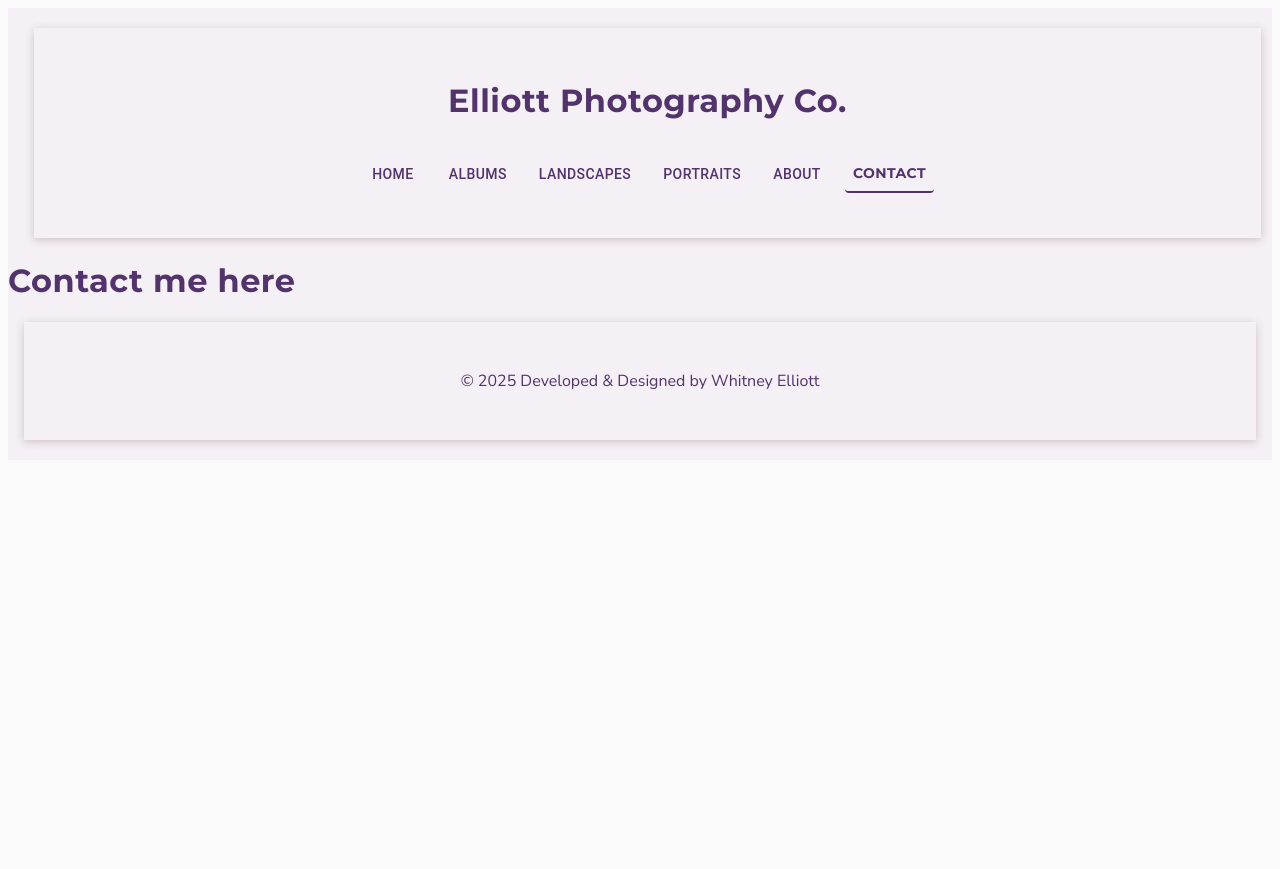
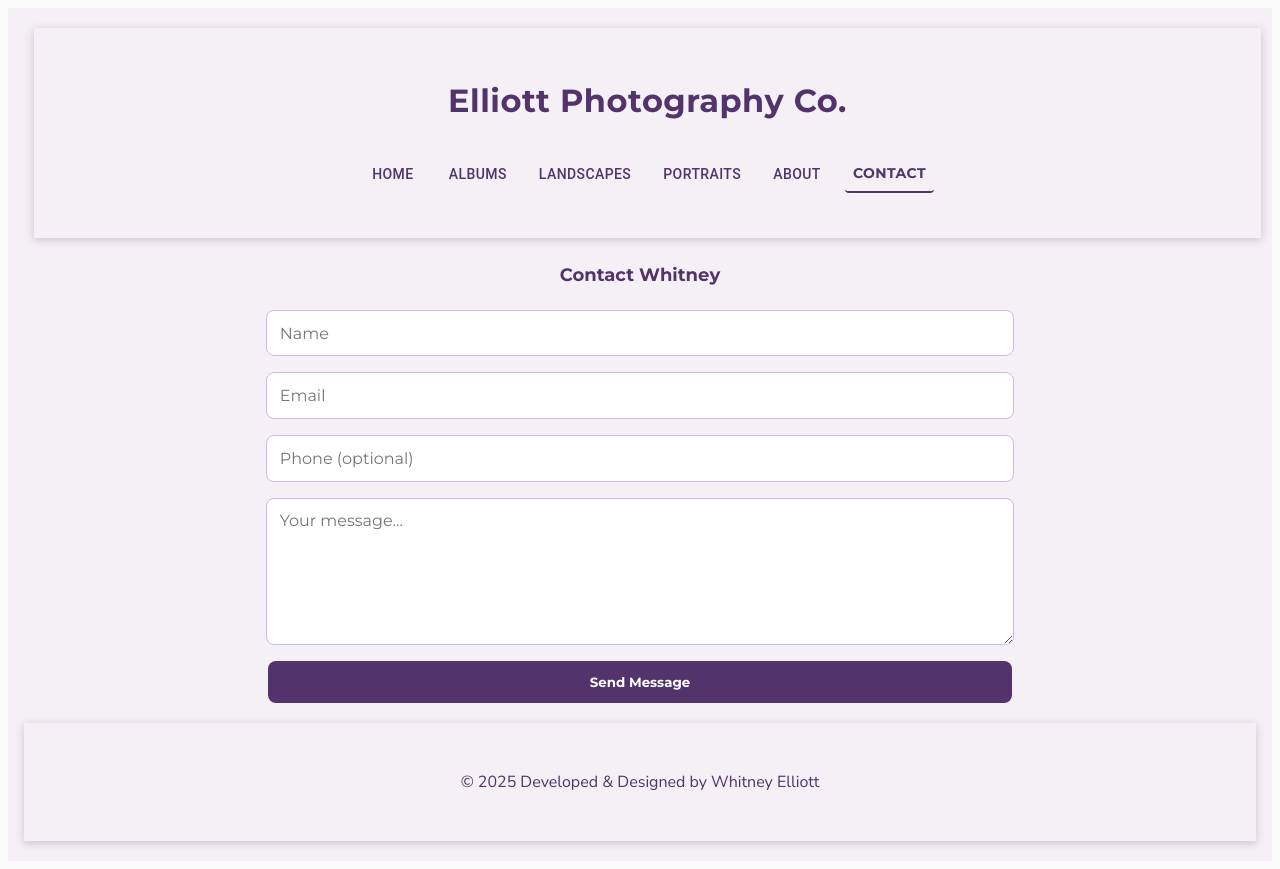
Before and after one commit to wmeulink/my-photography-app, a React (Vite) app: page /contact in a window 1280 px wide. Before the commit the page ends 800 px from the top, so only its background shows below. Built offline with nearby package versions, Linux system fonts and the light colour scheme.

Commit message:
Adding Tags for the upload

```diff
--- /dev/null
+++ b/src/components/Contact.css
@@ -0,0 +1,94 @@
+.contact-container {
+    height: auto;
+    min-height: auto;
+    width: 100%;
+    display: flex;
+    flex-direction: column;
+    align-items: center;
+    justify-content: center;
+}
+
+.contact-header {
+    height:70px;
+    font-size: 18px;
+    display: flex;
+    font-weight: bolder;
+    align-items: center;
+    font-family: 'Montserrat', sans-serif;
+}
+
+.contact-intro {
+  text-align: center;
+  color: #6a537d;
+  margin-bottom: 2rem;
+  line-height: 1.6;
+}
+
+.contact-form {
+  display: flex;
+  width:60%;
+  flex-direction: column;
+  font-family: 'Montserrat', sans-serif;
+  margin-bottom:20px;
+  align-items: center;
+  gap: 1rem;
+}
+
+.contact-form input,
+.contact-form textarea {
+  border: 1px solid #d0b8e6;
+  border-radius: 8px;
+  padding: 0.8rem;
+  width: 95%;
+  font-size: 1rem;
+  font-family: 'Montserrat', sans-serif;
+  background-color: #fff;
+}
+
+.contact-form textarea {
+  min-height: 120px;
+  font-family: 'Montserrat', sans-serif;
+  resize: vertical;
+  width:95%;
+}
+
+.contact-form button {
+  background: #52336c;
+  color: white;
+  border: none;
+  border-radius: 8px;
+  padding: 0.8rem 1rem;
+  cursor: pointer;
+  font-weight: 600;
+  width: 98%; font-family: 'Montserrat', sans-serif;
+  transition: background 0.25s ease;
+}
+
+.contact-form button:hover {
+  background: #694a87;
+}
+
+.thank-you {
+  text-align: center;
+  font-size: 1.1rem;
+  color: #52336c;
+  margin-top: 1.5rem;
+}
+
+.contact-links {
+  margin-top: 2rem;
+  text-align: center;
+  display: flex;
+  flex-direction: column;
+  gap: 0.4rem;
+}
+
+.contact-links a {
+  color: #694a87;
+  text-decoration: none;
+  font-weight: 500;
+}
+
+.contact-links a:hover {
+  text-decoration: underline;
+}
--- a/src/components/Contact.jsx
+++ b/src/components/Contact.jsx
@@ -1,12 +1,79 @@
-import React from "react";
-import PhotoGallery from "./PhotoGallery";
+import React, { useState } from "react";
+import "./Contact.css";
 
-function Contact() {
-    return (
-      <div>
-        <h1>Contact me here</h1>
+const API_URL = import.meta.env.VITE_API_URL || "";
+
+export default function Contact() {
+  const [name, setName] = useState("");
+  const [email, setEmail] = useState("");
+  const [phone, setPhone] = useState("");
+  const [message, setMessage] = useState("");
+  const [status, setStatus] = useState("");
+
+  const handleSubmit = async (e) => {
+    e.preventDefault();
+
+    const data = { name, email, phone, message };
+
+    try {
+      const res = await fetch(`${API_URL}/api/Contact`, {
+        method: "POST",
+        headers: { "Content-Type": "application/json" },
+        body: JSON.stringify(data),
+      });
+
+      const result = await res.json();
+
+      if (res.ok) {
+        setStatus("Message sent successfully!");
+        setName("");
+        setEmail("");
+        setPhone("");
+        setMessage("");
+      } else {
+        setStatus(result.error || "Failed to send message.");
+      }
+    } catch (error) {
+      console.error(error);
+      setStatus("Network error. Please try again later.");
+    }
+  };
+
+  return (
+    <div className="contact-container">
+      <div className="contact-header">
+      <div>Contact Whitney</div>
       </div>
-    );
-  }
-
-export default Contact;
+      <form className="contact-form" onSubmit={handleSubmit}>
+        <input
+          type="text"
+          placeholder="Name"
+          value={name}
+          onChange={(e) => setName(e.target.value)}
+          required
+        />
+        <input
+          type="email"
+          placeholder="Email"
+          value={email}
+          onChange={(e) => setEmail(e.target.value)}
+          required
+        />
+        <input
+          type="tel"
+          placeholder="Phone (optional)"
+          value={phone}
+          onChange={(e) => setPhone(e.target.value)}
+        />
+        <textarea
+          placeholder="Your message..."
+          value={message}
+          onChange={(e) => setMessage(e.target.value)}
+          required
+        ></textarea>
+        <button type="submit">Send Message</button>
+      </form>
+      {status && <p className="contact-status">{status}</p>}
+    </div>
+  );
+}
--- a/src/components/Home.css
+++ b/src/components/Home.css
@@ -41,6 +41,7 @@
   width: 100%;
   height: auto;
   margin-bottom: 30px;
+  cursor: pointer;
   border-radius: 8px;
   box-shadow: 0 4px 12px rgba(0, 0, 0, 0.15);
   transition: transform 0.3s ease, box-shadow 0.3s ease;
--- a/src/components/Landscapes.css
+++ b/src/components/Landscapes.css
@@ -19,6 +19,7 @@
   max-width: 98.5%;
   margin-left: 10px;
   display: flex;
+  flex-direction: column;
   align-items: center;
   gap: 12px;
   height: 100px;
@@ -27,17 +28,10 @@
 .button-container {
   height: 50px;
   display: flex;
+  gap: 12px;
   align-items: center;
   justify-content: center;
-}
-
-.category-header {
-  font-family: 'Montserrat', sans-serif;
-  display: flex;
-  align-items: center;
-  justify-content: center;
-  font-size: 16px;
-  font-weight: bolder;
+  width:100%;
 }
 
 .landscape-header {
--- a/src/components/Portraits.jsx
+++ b/src/components/Portraits.jsx
@@ -59,6 +59,7 @@ export default function Portraits() {
     <div className="portraits-container">
       <Box sx={{ p: 4 }} className="page-container">
         <Box>
+          <div className="portrait-upload-container">
             <div className="portrait-header">
               Polaroid portraits
             </div>
@@ -75,6 +76,7 @@ export default function Portraits() {
 
               <Categories category={category} setCategory={setCategory} apiEndpoint="/api/Portraits/categories" />
             </Box>
+          </div>
           </div>
 
         </Box>
@@ -121,6 +123,7 @@ export default function Portraits() {
           <DialogTitle>Upload New Portrait</DialogTitle>
           <DialogContent>
             <UploadPhoto
+              type="portrait"
               onUploadSuccess={() => {
                 fetchPortraits();
                 setUploadModalOpen(false);
--- a/src/components/UploadPhoto.jsx
+++ b/src/components/UploadPhoto.jsx
@@ -3,8 +3,10 @@ import "./UploadPhoto.css";
 
 const API_URL = import.meta.env.VITE_API_URL || "";
 
-export default function Upload({ onUploadSuccess }) {
+export default function Upload({ type = "landscape", onUploadSuccess }) {
   const [categories, setCategories] = useState([]);
+  const [tags, setTags] = useState([]);
+  const [selectedTags, setSelectedTags] = useState([]);
   const [file, setFile] = useState(null);
   const [categoryId, setCategoryId] = useState("");
   const [title, setTitle] = useState("");
@@ -13,30 +15,49 @@ export default function Upload({ onUploadSuccess }) {
   const [message, setMessage] = useState("");
   const [preview, setPreview] = useState(null);
 
+  // Fetch categories and tags dynamically
   useEffect(() => {
-        fetch(`${API_URL}/api/Landscapes/categories`)
+    const categoriesEndpoint =
+      type === "portrait"
+        ? `${API_URL}/api/Portraits/categories`
+        : `${API_URL}/api/Landscapes/categories`;
+
+    fetch(categoriesEndpoint)
       .then((res) => res.json())
       .then(setCategories)
       .catch((err) => console.error("Error fetching categories:", err));
-    }, []);
+
+    fetch(`${API_URL}/api/Tags`)
+      .then((res) => res.json())
+      .then(setTags)
+      .catch((err) => console.error("Error fetching tags:", err));
+  }, [type]);
 
   const handleSubmit = async (e) => {
     e.preventDefault();
 
-        if (!file || !title || !description || !categoryId) {
-            console.error("All fields are required");
+    if (!file || !title || !categoryId) {
+      setMessage("Please fill out all required fields.");
       return;
     }
 
     setUploading(true);
+    setMessage("");
+
     const formData = new FormData();
     formData.append("file", file);
     formData.append("categoryId", categoryId);
     formData.append("title", title);
     formData.append("description", description);
+    formData.append("tagNames", selectedTags.join(",")); // send comma-separated
+
+    const endpoint =
+      type === "portrait"
+        ? `${API_URL}/api/Portraits/upload`
+        : `${API_URL}/api/Landscapes/upload`;
 
     try {
-            const res = await fetch(`${API_URL}/api/Landscapes/upload`, {
+      const res = await fetch(endpoint, {
         method: "POST",
         body: formData,
       });
@@ -44,15 +65,23 @@ export default function Upload({ onUploadSuccess }) {
       if (!res.ok) {
         const errData = await res.json();
         console.error("Upload failed:", errData);
-                setMessage("Upload failed");
+        setMessage("Upload failed. Check console for details.");
         return;
       }
 
       setMessage("Upload successful!");
       onUploadSuccess && onUploadSuccess();
+
+      // Reset form
+      setFile(null);
+      setTitle("");
+      setDescription("");
+      setCategoryId("");
+      setSelectedTags([]);
+      setPreview(null);
     } catch (err) {
-            console.error("Error uploading:", err);
-            setMessage("Upload failed due to a network error");
+      console.error("Network error:", err);
+      setMessage("Upload failed due to a network error.");
     } finally {
       setUploading(false);
     }
@@ -63,12 +92,15 @@ export default function Upload({ onUploadSuccess }) {
       <button
         type="button"
         className="upload-exit-btn"
-                onClick={onUploadSuccess} // or a closeModal() handler
+        onClick={onUploadSuccess}
         aria-label="Close upload form"
       >
         &times;
       </button>
-            <h3 className="upload-title">Upload New Photo</h3>
+
+      <h3 className="upload-title">
+        Upload New {type === "portrait" ? "Portrait" : "Landscape"}
+      </h3>
 
       <form onSubmit={handleSubmit} className="upload-form">
         <div className="upload-fields">
@@ -102,17 +134,30 @@ export default function Upload({ onUploadSuccess }) {
             ))}
           </select>
 
+          <select
+            multiple
+            value={selectedTags}
+            onChange={(e) =>
+              setSelectedTags(
+                Array.from(e.target.selectedOptions, (opt) => opt.value)
+              )
+            }
+            className="upload-select"
+          >
+            {tags.map((tag) => (
+              <option key={tag.id} value={tag.name}>
+                {tag.name}
+              </option>
+            ))}
+          </select>
+
           <input
             type="file"
             accept="image/*"
             onChange={(e) => {
-                            const file = e.target.files[0];
-                            setFile(file);
-                            if (file) {
-                                setPreview(URL.createObjectURL(file));
-                            } else {
-                                setPreview(null);
-                            }
+              const f = e.target.files[0];
+              setFile(f);
+              setPreview(f ? URL.createObjectURL(f) : null);
             }}
             className="upload-input"
             required
```
Also changed, not shown: src/components/Landscapes.jsx (+5 -3 lines), src/components/Portraits.css (+7 -23 lines). Lines whose indentation alone changed are shown as unchanged.
